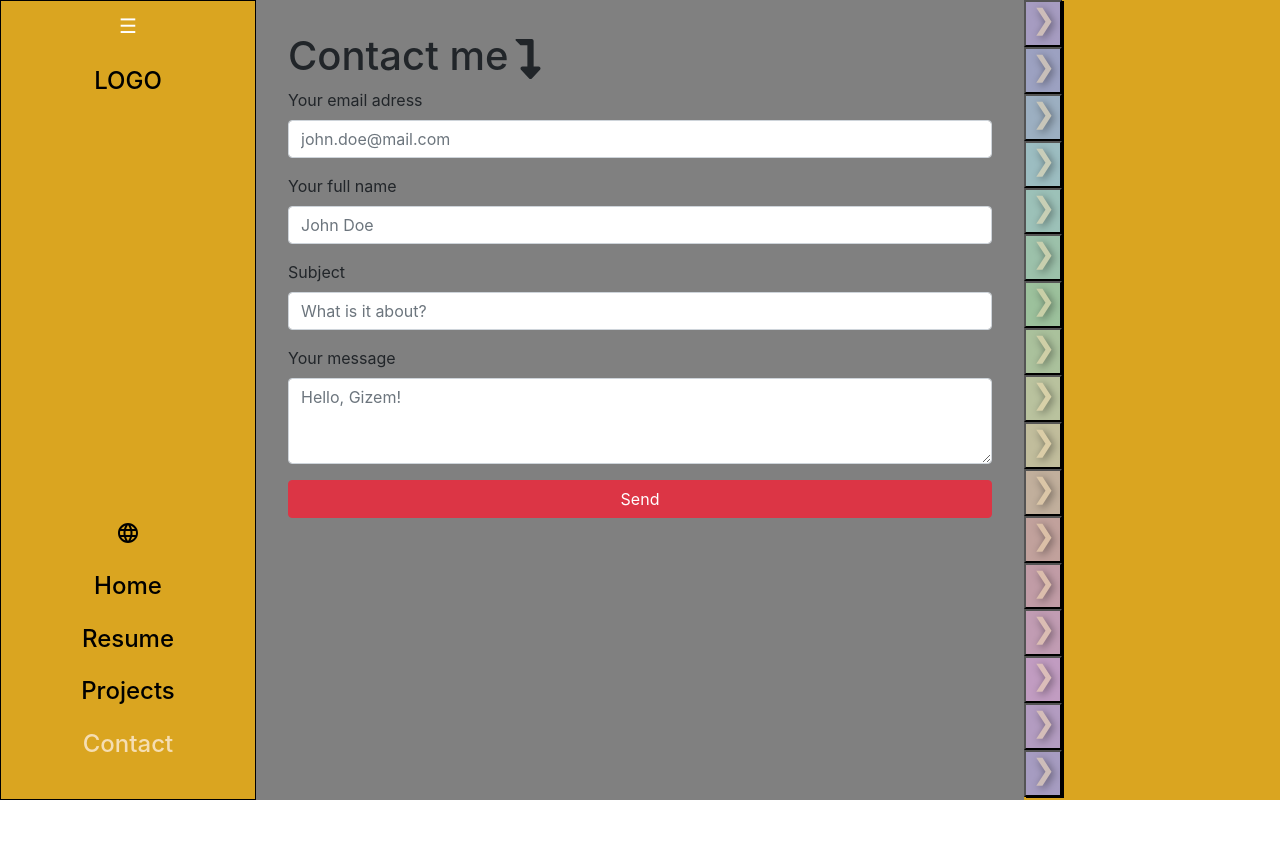
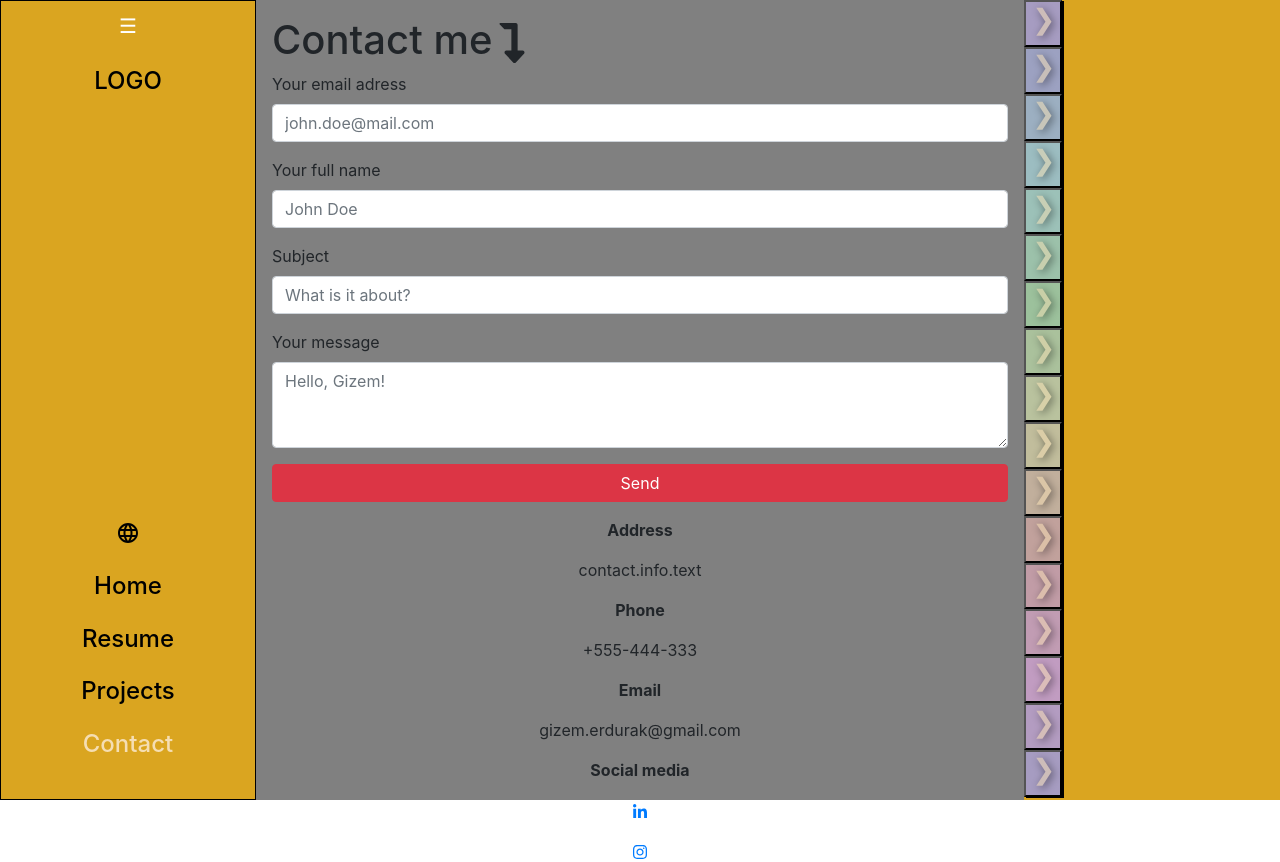
Before and after one commit to bertacsevercan/Gizem-portfolio, a React (Create React App) app in the folder porfolio/: page /contact in a window 1280 px wide. Before the commit the page ends 800 px from the top, so only its background shows below. Built offline with nearby package versions, Linux system fonts and the light colour scheme.

Commit message:
add contact info and translation

```diff
--- a/porfolio/src/components/ContactForm/index.jsx
+++ b/porfolio/src/components/ContactForm/index.jsx
@@ -67,7 +67,7 @@ const ContactForm = () => {
   };
 
   return (
-    <div className="contact">
+    <div className="contactForm">
       {alertSuccessVisible ? alertSuccess() : null}
       {alertDangerVisible ? alertDanger() : null}
       <h1>
--- a/porfolio/src/components/ContactForm/style.css
+++ b/porfolio/src/components/ContactForm/style.css
@@ -1,4 +1,4 @@
-.contact {
+.contactForm {
   text-align: left;
   padding: 1rem;
 }
--- /dev/null
+++ b/porfolio/src/components/ContactInfo/index.jsx
@@ -0,0 +1,59 @@
+import React from "react";
+import { useTranslation } from "react-i18next";
+import { FaLinkedinIn, FaInstagram } from "react-icons/fa";
+
+const ContactInfo = () => {
+  const { t } = useTranslation();
+
+  return (
+    <div className="contactInfo">
+      <div id="location">
+        <p>
+          <b>{t("contact.info.heads.head0")}</b>
+        </p>
+        <p>{t("contact.info.text")}</p>
+      </div>
+      <div id="phone">
+        <p>
+          <b>{t("contact.info.heads.head1")}</b>
+        </p>
+        <p>+555-444-333</p>
+      </div>
+      <div id="email">
+        <p>
+          <b>{t("contact.info.heads.head2")}</b>
+        </p>
+        <p>gizem.erdurak@gmail.com</p>
+      </div>
+      <div id="socialMedia">
+        <p>
+          <b>{t("contact.info.heads.head3")}</b>
+        </p>
+        <p>
+          <a
+            id="linkIn"
+            target="_blank"
+            rel="noreferrer"
+            title={t("contact.texts.text2")}
+            href="#"
+          >
+            {" "}
+            <FaLinkedinIn className="social-icons" />{" "}
+          </a>
+        </p>
+        <a
+          id="instagram"
+          target="_blank"
+          rel="noreferrer"
+          title={t("contact.texts.text2")}
+          href="#"
+        >
+          {" "}
+          <FaInstagram className="social-icons" />{" "}
+        </a>
+      </div>
+    </div>
+  );
+};
+
+export default ContactInfo;
--- a/porfolio/src/containers/Contact/index.jsx
+++ b/porfolio/src/containers/Contact/index.jsx
@@ -1,10 +1,12 @@
 import React from "react";
 import ContactForm from "../../components/ContactForm";
+import ContactInfo from "../../components/ContactInfo";
 
 const Contact = () => {
   return (
     <div className="contact">
       <ContactForm />
+      <ContactInfo />
     </div>
   );
 };
--- a/porfolio/src/locales/en/translation.json
+++ b/porfolio/src/locales/en/translation.json
@@ -30,6 +30,19 @@
     "alerts": {
       "alert0": "Your message has been sent successfully!",
       "alert1": "Oops! Something went wrong..."
+    },
+    "info": {
+      "heads": {
+        "head0": "Address",
+        "head1": "Phone",
+        "head2": "Email",
+        "head3": "Social media"
+      },
+      "texts": {
+        "text0" :  "Istanbul/Turkey",
+        "text1" : "Go to my LinkedIn profile",
+        "text2" : "Go to my Instagram profile"
+      }
     }
   },
   "languages": {
--- a/porfolio/src/locales/tr/translation.json
+++ b/porfolio/src/locales/tr/translation.json
@@ -30,6 +30,19 @@
     "alerts": {
       "alert0": "Mesajınız başarıyla gönderildi!",
       "alert1": "Eyvah! Bir şey ters gitti!"
+    },
+    "info": {
+      "heads": {
+        "head0": "Adres",
+        "head1": "Telefon",
+        "head2": "E-posta",
+        "head3": "Sosyal medya"
+      },
+      "texts": {
+        "text0" :  "İstanbul/Türkiye",
+        "text1" : "LinkedIn profilime git",
+        "text2" : "Instagram profilime git"
+      }
     }
   },
   "languages": {
```
